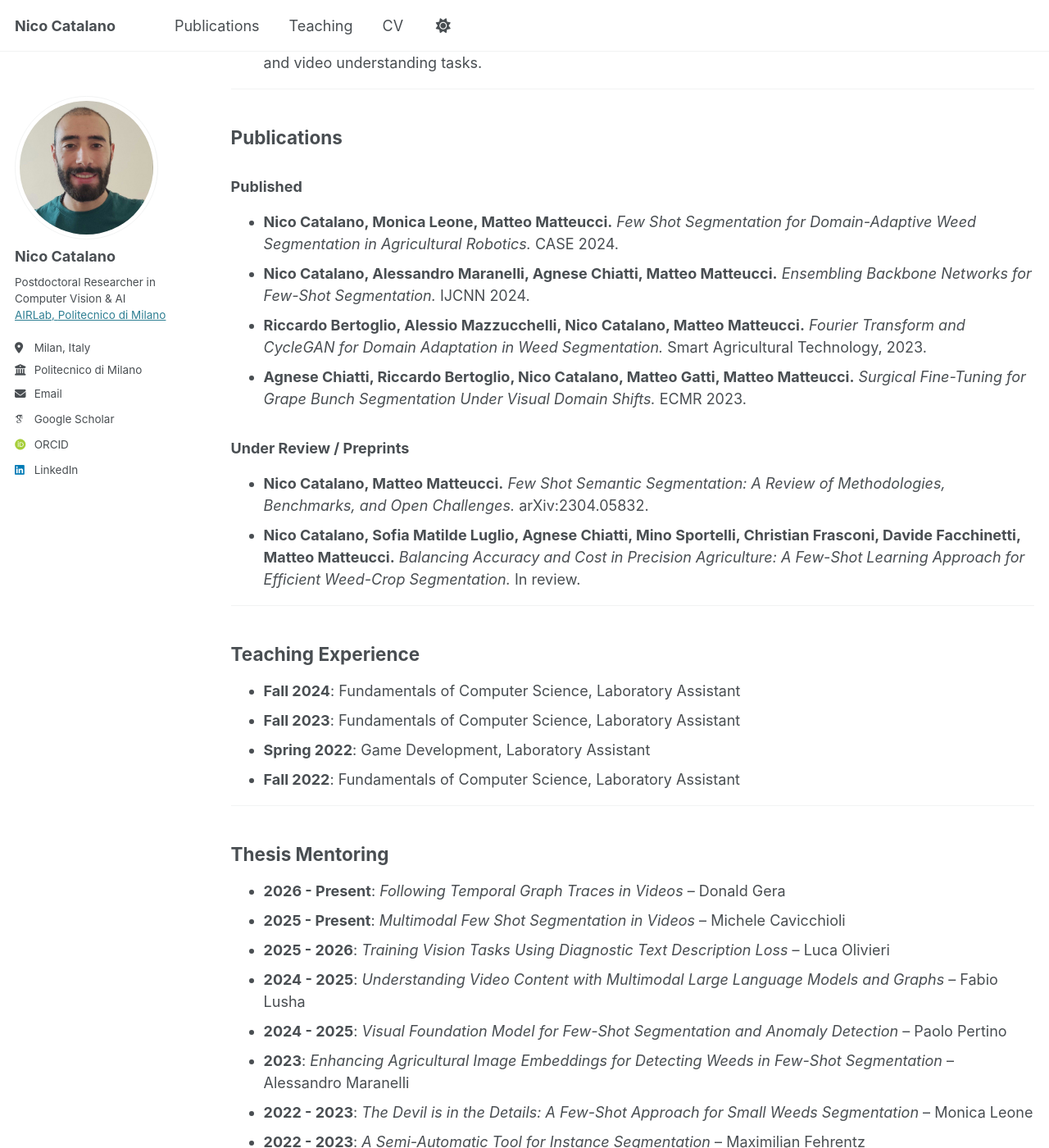
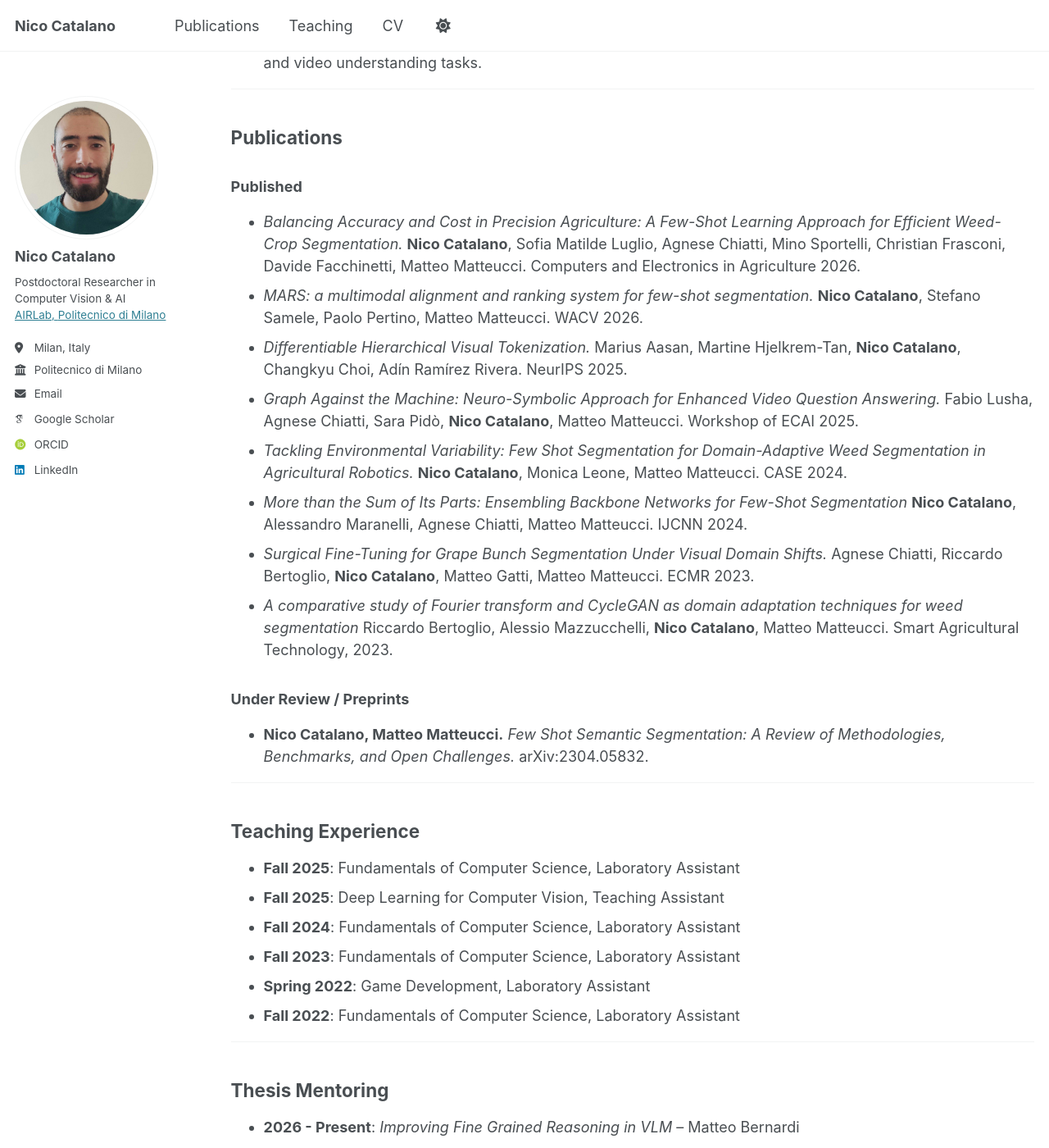
Before and after one commit to NicoCatalano/NicoCatalano.github.io, a Jekyll site: the page built from _pages/cv.md, in a window 1280 px wide and 1400 px high, scrolled down 1114 px. Shown: the whole window at 82% size. Built offline with Jekyll 4.4.1, drawn with Linux system fonts in a browser that asks for light colours; some web fonts are replaced; some of the changed text lies outside the part shown.

Commit message:
updated pubblication lists cv page

```diff
--- a/_pages/cv.md
+++ b/_pages/cv.md
@@ -42,18 +42,23 @@ My research focuses on Artificial Intelligence, Robotics, and Autonomous Systems
 ## Publications
 
 ### **Published**
-- **Nico Catalano, Monica Leone, Matteo Matteucci.** *Few Shot Segmentation for Domain-Adaptive Weed Segmentation in Agricultural Robotics.* CASE 2024.
-- **Nico Catalano, Alessandro Maranelli, Agnese Chiatti, Matteo Matteucci.** *Ensembling Backbone Networks for Few-Shot Segmentation.* IJCNN 2024.
-- **Riccardo Bertoglio, Alessio Mazzucchelli, Nico Catalano, Matteo Matteucci.** *Fourier Transform and CycleGAN for Domain Adaptation in Weed Segmentation.* Smart Agricultural Technology, 2023.
-- **Agnese Chiatti, Riccardo Bertoglio, Nico Catalano, Matteo Gatti, Matteo Matteucci.** *Surgical Fine-Tuning for Grape Bunch Segmentation Under Visual Domain Shifts.* ECMR 2023.
+- *Balancing Accuracy and Cost in Precision Agriculture: A Few-Shot Learning Approach for Efficient Weed-Crop Segmentation.* **Nico Catalano**, Sofia Matilde Luglio, Agnese Chiatti, Mino Sportelli, Christian Frasconi, Davide Facchinetti, Matteo Matteucci. Computers and Electronics in Agriculture 2026.
+- *MARS: a multimodal alignment and ranking system for few-shot segmentation.* **Nico Catalano**, Stefano Samele, Paolo Pertino, Matteo Matteucci. WACV 2026.
+- *Differentiable Hierarchical Visual Tokenization.* Marius Aasan, Martine Hjelkrem-Tan, **Nico Catalano**, Changkyu Choi, Adín Ramírez Rivera. NeurIPS 2025.
+- *Graph Against the Machine: Neuro-Symbolic Approach for Enhanced Video Question Answering.* Fabio Lusha, Agnese Chiatti, Sara Pidò, **Nico Catalano**, Matteo Matteucci. Workshop of ECAI 2025.
+- *Tackling Environmental Variability: Few Shot Segmentation for Domain-Adaptive Weed Segmentation in Agricultural Robotics.* **Nico Catalano**, Monica Leone, Matteo Matteucci.  CASE 2024.
+- *More than the Sum of Its Parts: Ensembling Backbone Networks for Few-Shot Segmentation* **Nico Catalano**, Alessandro Maranelli, Agnese Chiatti, Matteo Matteucci. IJCNN 2024.
+- *Surgical Fine-Tuning for Grape Bunch Segmentation Under Visual Domain Shifts.* Agnese Chiatti, Riccardo Bertoglio, **Nico Catalano**, Matteo Gatti, Matteo Matteucci. ECMR 2023.
+- *A comparative study of Fourier transform and CycleGAN as domain adaptation techniques for weed segmentation* Riccardo Bertoglio, Alessio Mazzucchelli, **Nico Catalano**, Matteo Matteucci. Smart Agricultural Technology, 2023.
 
 ### **Under Review / Preprints**
 - **Nico Catalano, Matteo Matteucci.** *Few Shot Semantic Segmentation: A Review of Methodologies, Benchmarks, and Open Challenges.* arXiv:2304.05832.
-- **Nico Catalano, Sofia Matilde Luglio, Agnese Chiatti, Mino Sportelli, Christian Frasconi, Davide Facchinetti, Matteo Matteucci.** *Balancing Accuracy and Cost in Precision Agriculture: A Few-Shot Learning Approach for Efficient Weed-Crop Segmentation.* In review.
 
 ---
 
 ## Teaching Experience
+- **Fall 2025**: Fundamentals of Computer Science, Laboratory Assistant
+- **Fall 2025**: Deep Learning for Computer Vision, Teaching Assistant
 - **Fall 2024**: Fundamentals of Computer Science, Laboratory Assistant
 - **Fall 2023**: Fundamentals of Computer Science, Laboratory Assistant
 - **Spring 2022**: Game Development, Laboratory Assistant
@@ -62,6 +67,8 @@ My research focuses on Artificial Intelligence, Robotics, and Autonomous Systems
 ---
 
 ## Thesis Mentoring
+- **2026 - Present**: *Improving Fine Grained Reasoning in VLM* – Matteo Bernardi
+- **2026 - Present**: *Improve Segmentation Models using a VLM* – Daniele Spini
 - **2026 - Present**: *Following Temporal Graph Traces in Videos* – Donald Gera
 - **2025 - Present**: *Multimodal Few Shot Segmentation in Videos* – Michele Cavicchioli
 - **2025 - 2026**: *Training Vision Tasks Using Diagnostic Text Description Loss* – Luca Olivieri
```
